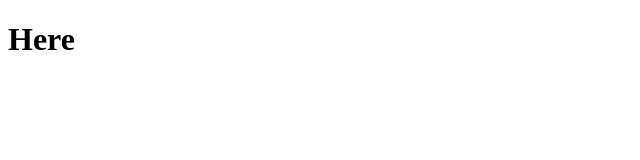
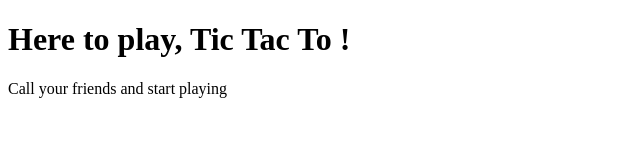
Before and after one commit to thibault-Merelle/Projet_tic_tac_toe_js, a plain HTML site: page index.html in a window 1280 px wide. Shown: the whole page, without its empty margins (0-640 px from the left). Drawn offline with Linux system fonts and the light colour scheme.

Commit message:
premier envoie de mon dossier

```diff
--- a/index.html
+++ b/index.html
@@ -8,9 +8,8 @@
 <body>
     <header>
         <div id="div_title">
-            <h1 id="title">
-                Here
-            </h1>
+            <h1 id="title"> Here to play, Tic Tac To !</h1>
+            <p id="title_p">Call your friends and start playing</p>
         </div>
     </header>
 </body>
```
